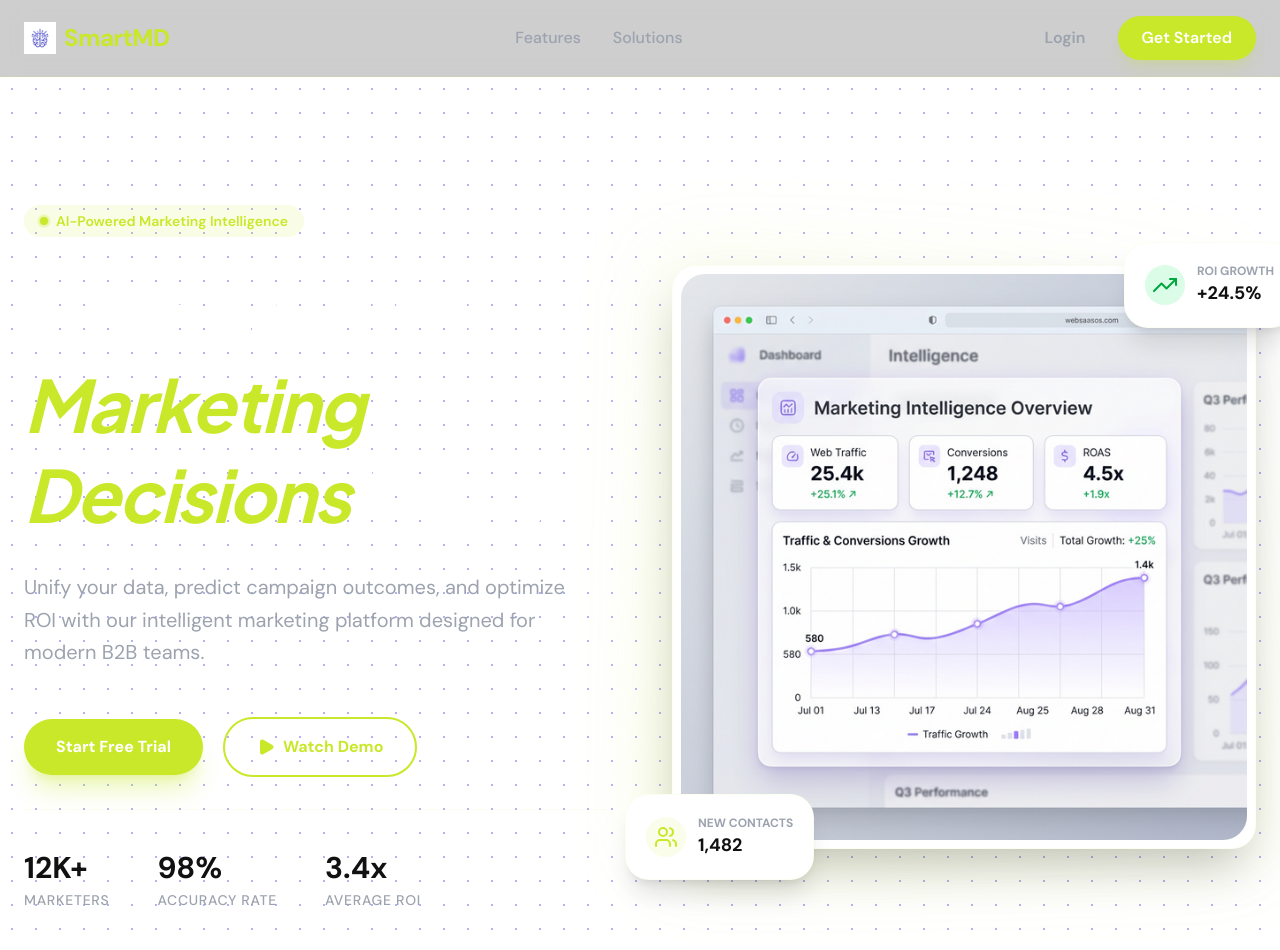
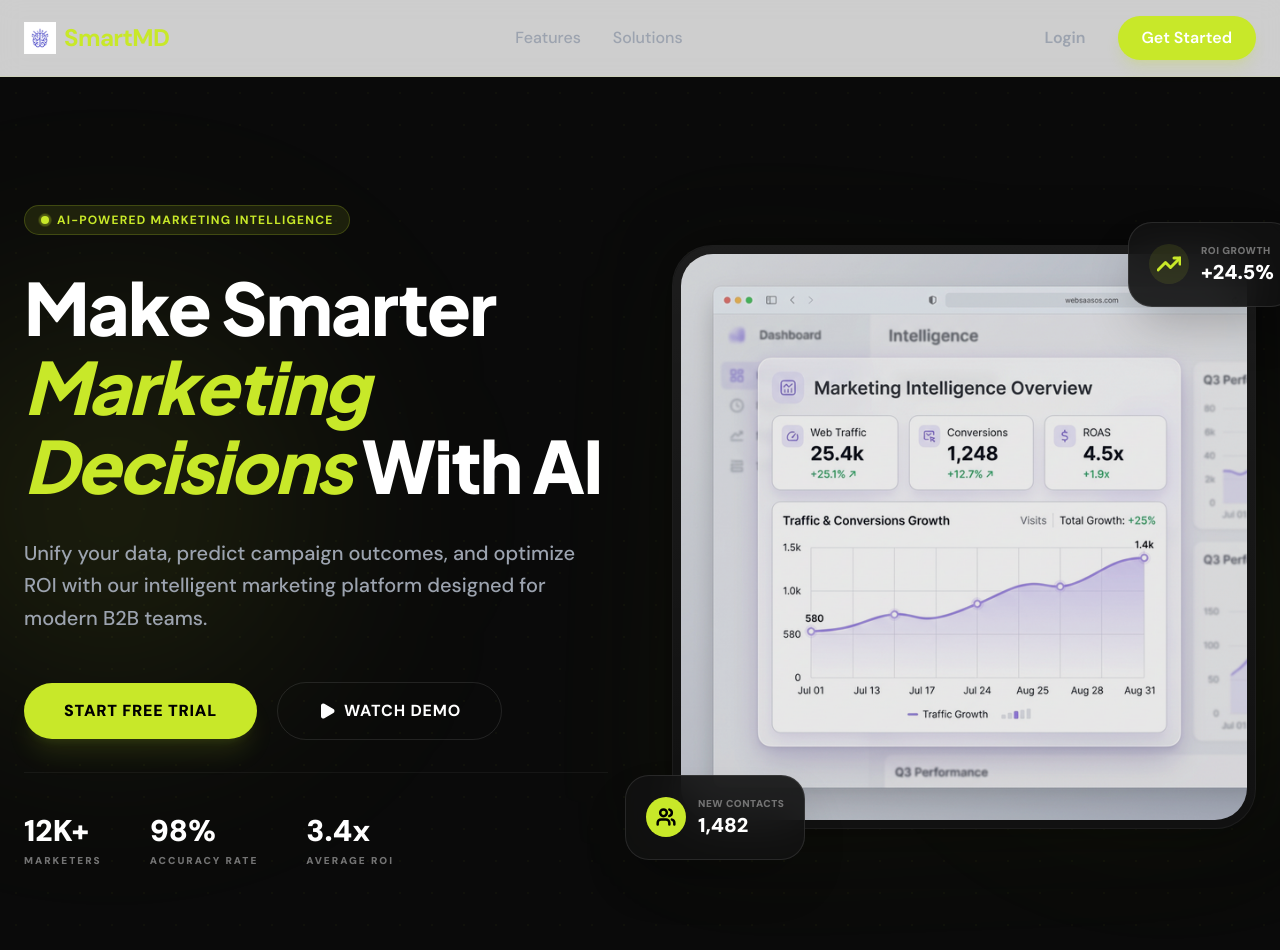
Before and after one commit to elhidarinouhayla/smart-marketing-frontend, a Next.js app: page / in a window 1280 px wide. Shown: the top 950 px of the page. Built offline with nearby package versions, Linux system fonts and the light colour scheme.

Commit message:
style: refined landing page hero typography and call-to-actions

```diff
--- a/components/Hero.tsx
+++ b/components/Hero.tsx
@@ -6,14 +6,18 @@ import { Play } from 'lucide-react';
 
 export default function Hero() {
   return (
-    <section className="relative pt-20 pb-24 md:pt-32 md:pb-40 overflow-hidden bg-white">
-      {/* Hexagonal Background Pattern (subtle dotted) */}
-      <div className="absolute inset-0 z-0 pointer-events-none opacity-50 bg-[radial-gradient(#6366F1_1px,transparent_1px)] [background-size:24px_24px]"></div>
+    <section className="relative pt-20 pb-24 md:pt-32 md:pb-40 overflow-hidden bg-[#0a0a0a]">
+      {/* Dynamic Background Grid */}
+      <div className="absolute inset-0 z-0 pointer-events-none opacity-[0.03] bg-[radial-gradient(#c8e829_1px,transparent_1px)] [background-size:32px_32px]"></div>
+
+      {/* Background Glows */}
+      <div className="absolute top-1/4 -left-20 w-96 h-96 bg-primary/10 rounded-full blur-[120px] pointer-events-none" />
+      <div className="absolute bottom-1/4 -right-20 w-96 h-96 bg-primary/5 rounded-full blur-[100px] pointer-events-none" />
 
       <div className="container mx-auto px-6 relative z-10 flex flex-col md:flex-row items-center gap-16">
         {/* Left Side: Text and Content */}
         <div className="w-full md:w-1/2 space-y-8">
-          <div className="inline-flex items-center gap-2 px-4 py-1.5 rounded-full bg-lavender text-primary font-semibold text-sm animate-fade-in">
+          <div className="inline-flex items-center gap-2 px-4 py-1.5 rounded-full bg-primary/10 text-primary font-bold text-xs uppercase tracking-widest animate-fade-in border border-primary/20">
             <span className="relative flex h-2 w-2">
               <span className="animate-ping absolute inline-flex h-full w-full rounded-full bg-primary opacity-75"></span>
               <span className="relative inline-flex rounded-full h-2 w-2 bg-primary"></span>
@@ -21,24 +25,24 @@ export default function Hero() {
             AI-Powered Marketing Intelligence
           </div>
 
-          <h1 className="text-5xl md:text-7xl font-bold leading-tight tracking-tight text-brand-dark font-heading">
-            Make Smarter <span className="text-primary italic relative">Marketing Decisions</span> With AI
+          <h1 className="text-5xl md:text-7xl font-black leading-[1.1] tracking-tight text-white font-heading">
+            Make Smarter <span className="text-primary italic">Marketing Decisions</span> With AI
           </h1>
 
-          <p className="text-xl text-brand-gray leading-relaxed max-w-xl">
+          <p className="text-xl text-[#9ca3af] leading-relaxed max-w-xl font-medium">
             Unify your data, predict campaign outcomes, and optimize ROI with our intelligent marketing platform designed for modern B2B teams.
           </p>
 
           <div className="flex flex-col sm:flex-row items-center gap-5 pt-4">
             <Link
               href="/signup"
-              className="w-full sm:w-auto px-8 py-4 bg-primary text-white font-bold rounded-full hover:bg-accent transition-all shadow-xl shadow-primary/30 flex items-center justify-center"
+              className="w-full sm:w-auto px-10 py-4 bg-primary text-black font-black rounded-full hover:brightness-110 transition-all shadow-xl shadow-primary/10 flex items-center justify-center uppercase tracking-wider"
             >
               Start Free Trial
             </Link>
             <Link
               href="/demo"
-              className="w-full sm:w-auto px-8 py-4 border-2 border-primary text-primary font-bold rounded-full hover:bg-lavender transition-all flex items-center justify-center gap-2"
+              className="w-full sm:w-auto px-10 py-4 border border-white/10 text-white font-bold rounded-full hover:bg-white/5 transition-all flex items-center justify-center gap-2 uppercase tracking-wider"
             >
               <Play size={18} fill="currentColor" />
               Watch Demo
@@ -46,53 +50,54 @@ export default function Hero() {
           </div>
 
           {/* Stats Row */}
-          <div className="pt-10 flex flex-wrap gap-x-12 gap-y-6 border-t border-lavender/60">
+          <div className="pt-10 flex flex-wrap gap-x-12 gap-y-6 border-t border-white/5">
             <div className="space-y-1">
-              <div className="text-3xl font-bold text-brand-dark">12K+</div>
-              <div className="text-sm text-brand-gray font-medium uppercase tracking-wider">Marketers</div>
+              <div className="text-3xl font-black text-white">12K+</div>
+              <div className="text-[10px] text-[#737373] font-black uppercase tracking-[0.2em]">Marketers</div>
             </div>
             <div className="space-y-1">
-              <div className="text-3xl font-bold text-brand-dark">98%</div>
-              <div className="text-sm text-brand-gray font-medium uppercase tracking-wider">Accuracy Rate</div>
+              <div className="text-3xl font-black text-white">98%</div>
+              <div className="text-[10px] text-[#737373] font-black uppercase tracking-[0.2em]">Accuracy Rate</div>
             </div>
             <div className="space-y-1">
-              <div className="text-3xl font-bold text-brand-dark">3.4x</div>
-              <div className="text-sm text-brand-gray font-medium uppercase tracking-wider">Average ROI</div>
+              <div className="text-3xl font-black text-white">3.4x</div>
+              <div className="text-[10px] text-[#737373] font-black uppercase tracking-[0.2em]">Average ROI</div>
             </div>
           </div>
         </div>
 
         {/* Right Side: Mockup Image */}
         <div className="w-full md:w-1/2 relative group">
-          <div className="absolute -inset-4 bg-gradient-to-tr from-primary/20 to-accent/10 rounded-3xl blur-2xl z-0 group-hover:opacity-75 transition-opacity"></div>
-          <div className="relative z-10 bg-white p-2 rounded-[2rem] shadow-2xl card-rounded border border-lavender/50 transform transition-transform hover:scale-[1.02] duration-500">
+          <div className="absolute -inset-4 bg-gradient-to-tr from-primary/10 to-transparent rounded-3xl blur-3xl z-0 group-hover:opacity-100 transition-opacity opacity-50"></div>
+          <div className="relative z-10 bg-[#111111] p-2 rounded-[2.5rem] shadow-[0_0_50px_rgba(0,0,0,0.5)] border border-white/5 transform transition-transform hover:scale-[1.02] duration-700">
+            <div className="absolute inset-0 bg-gradient-to-b from-white/5 to-transparent rounded-[2.5rem] pointer-events-none" />
             <Image
               src="/hero-dashboard.png"
               alt="Marketing Dashboard Mockup"
               width={800}
               height={600}
-              className="rounded-[1.5rem] w-full h-auto"
+              className="rounded-[2rem] w-full h-auto opacity-90 object-cover grayscale-[0.2]"
             />
             {/* Floating Badges */}
-            <div className="absolute -top-6 -right-6 md:-right-10 bg-white p-5 rounded-2xl shadow-xl border border-lavender/50 animate-bounce-slow hidden sm:block">
+            <div className="absolute -top-6 -right-6 md:-right-10 bg-[#111111]/90 backdrop-blur-xl p-5 rounded-2xl shadow-2xl border border-white/10 animate-bounce-slow hidden sm:block">
               <div className="flex items-center gap-3">
-                <div className="w-10 h-10 rounded-full bg-green-100 flex items-center justify-center text-green-600">
-                  <svg width="24" height="24" viewBox="0 0 24 24" fill="none" stroke="currentColor" strokeWidth="2" strokeLinecap="round" strokeLinejoin="round" className="lucide lucide-trending-up"><polyline points="23 6 13.5 15.5 8.5 10.5 1 18"/><polyline points="17 6 23 6 23 12"/></svg>
+                <div className="w-10 h-10 rounded-full bg-primary/10 flex items-center justify-center text-primary">
+                  <svg width="24" height="24" viewBox="0 0 24 24" fill="none" stroke="currentColor" strokeWidth="3" strokeLinecap="round" strokeLinejoin="round"><polyline points="23 6 13.5 15.5 8.5 10.5 1 18"/><polyline points="17 6 23 6 23 12"/></svg>
                 </div>
                 <div>
-                  <div className="text-xs text-brand-gray font-bold uppercase">ROI Growth</div>
-                  <div className="text-lg font-bold text-brand-dark">+24.5%</div>
+                  <div className="text-[10px] text-[#737373] font-black uppercase tracking-wider">ROI Growth</div>
+                  <div className="text-xl font-black text-white">+24.5%</div>
                 </div>
               </div>
             </div>
-            <div className="absolute -bottom-8 -left-8 md:-left-12 bg-white p-5 rounded-2xl shadow-xl border border-lavender/50 animate-bounce-slow-alt hidden sm:block">
+            <div className="absolute -bottom-8 -left-8 md:-left-12 bg-[#111111]/90 backdrop-blur-xl p-5 rounded-2xl shadow-2xl border border-white/10 animate-bounce-slow-alt hidden sm:block">
               <div className="flex items-center gap-3">
-                <div className="w-10 h-10 rounded-full bg-primary/10 flex items-center justify-center text-primary">
-                  <svg width="24" height="24" viewBox="0 0 24 24" fill="none" stroke="currentColor" strokeWidth="2" strokeLinecap="round" strokeLinejoin="round" className="lucide lucide-users"><path d="M16 21v-2a4 4 0 0 0-4-4H6a4 4 0 0 0-4 4v2"/><circle cx="9" cy="7" r="4"/><path d="M22 21v-2a4 4 0 0 0-3-3.87"/><path d="M16 3.13a4 4 0 0 1 0 7.75"/></svg>
+                <div className="w-10 h-10 rounded-full bg-primary flex items-center justify-center text-black">
+                  <svg width="20" height="20" viewBox="0 0 24 24" fill="none" stroke="currentColor" strokeWidth="3" strokeLinecap="round" strokeLinejoin="round"><path d="M16 21v-2a4 4 0 0 0-4-4H6a4 4 0 0 0-4 4v2"/><circle cx="9" cy="7" r="4"/><path d="M22 21v-2a4 4 0 0 0-3-3.87"/><path d="M16 3.13a4 4 0 0 1 0 7.75"/></svg>
                 </div>
                 <div>
-                  <div className="text-xs text-brand-gray font-bold uppercase">New Contacts</div>
-                  <div className="text-lg font-bold text-brand-dark">1,482</div>
+                  <div className="text-[10px] text-[#737373] font-black uppercase tracking-wider">New Contacts</div>
+                  <div className="text-xl font-black text-white">1,482</div>
                 </div>
               </div>
             </div>
```
